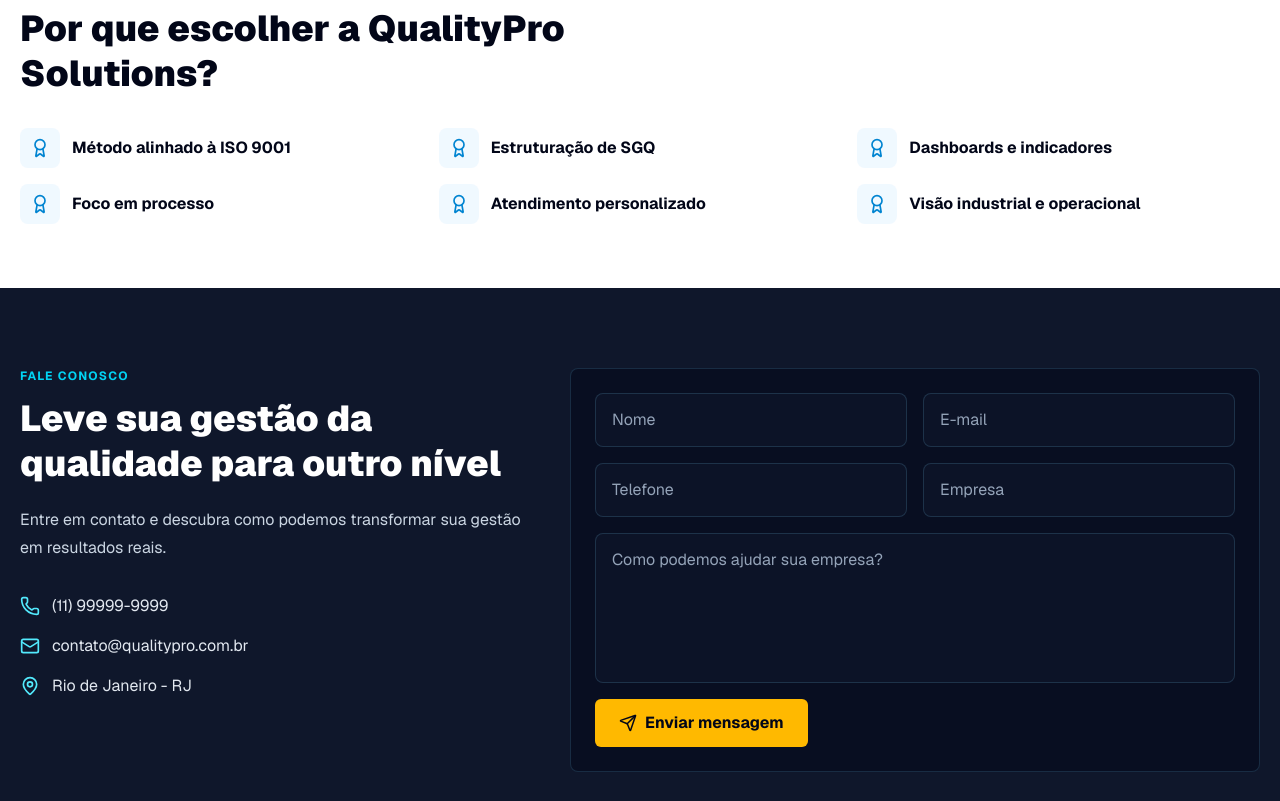
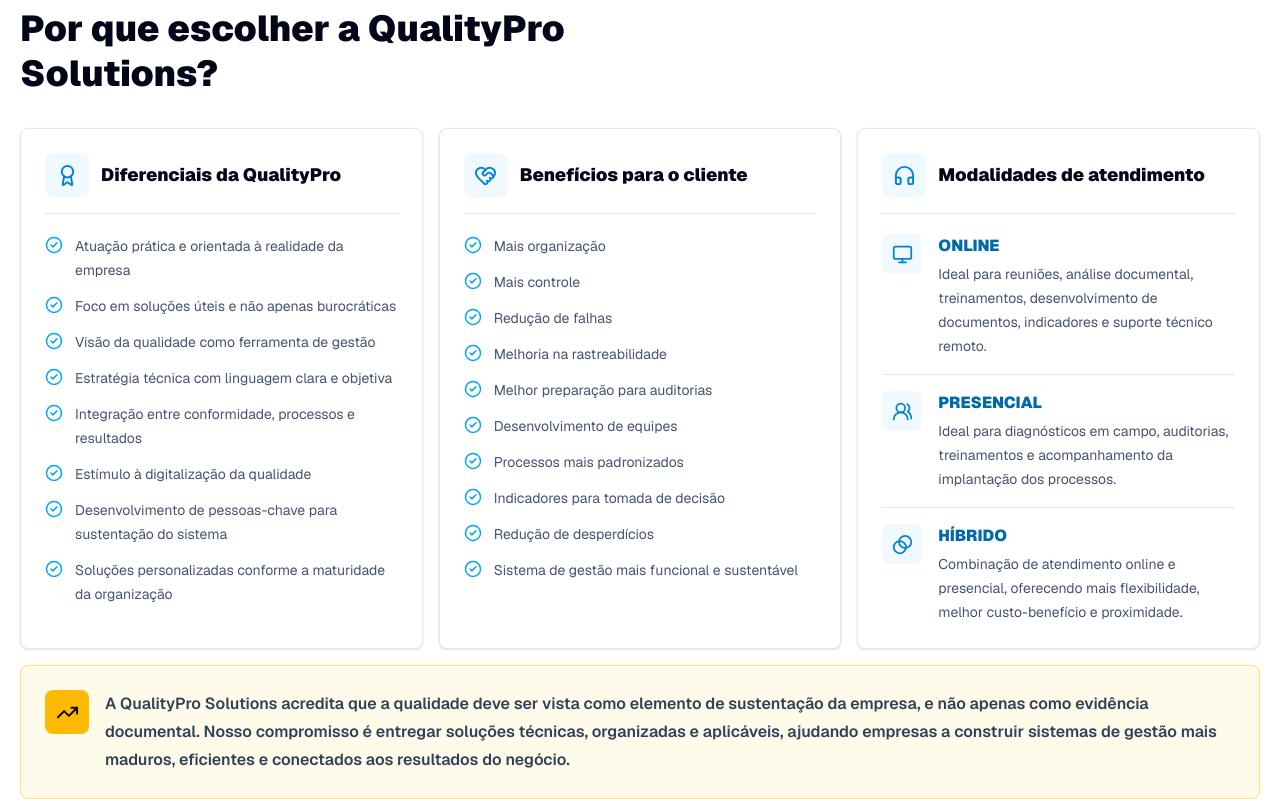
Before and after one commit to viniciusrst01-boop/qualitypro-site, a Next.js app: page / in a window 1280 px wide. Shown: the part 4860-5661 px from the top of the page. Built offline with nearby package versions, Linux system fonts and the light colour scheme.

Commit message:
diferenciais

```diff
--- a/src/app/page.tsx
+++ b/src/app/page.tsx
@@ -6,8 +6,12 @@
   Building2,
   CheckCircle2,
   ClipboardCheck,
+  Blend,
+  Headphones,
+  HeartHandshake,
   Mail,
   MapPin,
+  Monitor,
   Phone,
   Presentation,
   SearchCheck,
@@ -16,6 +20,7 @@
   Target,
   TrendingUp,
   Truck,
+  UsersRound,
   Workflow,
 } from "lucide-react";
 import DashboardChart from "@/components/DashboardChart";
@@ -78,12 +83,45 @@
 ];
 
 const differentials = [
-  "Método alinhado à ISO 9001",
-  "Estruturação de SGQ",
-  "Dashboards e indicadores",
-  "Foco em processo",
-  "Atendimento personalizado",
-  "Visão industrial e operacional",
+  "Atuação prática e orientada à realidade da empresa",
+  "Foco em soluções úteis e não apenas burocráticas",
+  "Visão da qualidade como ferramenta de gestão",
+  "Estratégia técnica com linguagem clara e objetiva",
+  "Integração entre conformidade, processos e resultados",
+  "Estímulo à digitalização da qualidade",
+  "Desenvolvimento de pessoas-chave para sustentação do sistema",
+  "Soluções personalizadas conforme a maturidade da organização",
+];
+
+const clientBenefits = [
+  "Mais organização",
+  "Mais controle",
+  "Redução de falhas",
+  "Melhoria na rastreabilidade",
+  "Melhor preparação para auditorias",
+  "Desenvolvimento de equipes",
+  "Processos mais padronizados",
+  "Indicadores para tomada de decisão",
+  "Redução de desperdícios",
+  "Sistema de gestão mais funcional e sustentável",
+];
+
+const serviceModes = [
+  {
+    title: "Online",
+    text: "Ideal para reuniões, análise documental, treinamentos, desenvolvimento de documentos, indicadores e suporte técnico remoto.",
+    icon: Monitor,
+  },
+  {
+    title: "Presencial",
+    text: "Ideal para diagnósticos em campo, auditorias, treinamentos e acompanhamento da implantação dos processos.",
+    icon: UsersRound,
+  },
+  {
+    title: "Híbrido",
+    text: "Combinação de atendimento online e presencial, oferecendo mais flexibilidade, melhor custo-benefício e proximidade.",
+    icon: Blend,
+  },
 ];
 
 const workSteps = [
@@ -515,21 +553,114 @@
         </div>
       </section>
 
-      <section className="bg-white py-14 text-slate-950 sm:py-16">
+      <section
+        id="diferenciais"
+        className="bg-white py-14 text-slate-950 sm:py-16"
+      >
         <div className="mx-auto max-w-7xl px-4 sm:px-5">
           <SectionTitle
             eyebrow="Diferenciais"
             title="Por que escolher a QualityPro Solutions?"
           />
-          <div className="mt-8 grid gap-4 sm:grid-cols-2 lg:grid-cols-3">
-            {differentials.map((item) => (
-              <p key={item} className="flex items-center gap-3 font-bold">
-                <span className="grid h-10 w-10 place-items-center rounded-lg bg-sky-50 text-sky-600">
-                  <Award size={20} />
+
+          <div className="mt-8 grid items-stretch gap-4 lg:grid-cols-3">
+            <article className="rounded-lg border border-slate-200 bg-white p-5 shadow-sm sm:p-6">
+              <div className="flex items-center gap-3 border-b border-slate-200 pb-4">
+                <span className="grid h-11 w-11 shrink-0 place-items-center rounded-lg bg-sky-50 text-sky-600">
+                  <Award size={23} />
                 </span>
-                {item}
-              </p>
-            ))}
+                <h3 className="text-lg font-black">
+                  Diferenciais da QualityPro
+                </h3>
+              </div>
+              <div className="mt-5 grid gap-3">
+                {differentials.map((item) => (
+                  <p
+                    key={item}
+                    className="flex items-start gap-3 text-sm leading-6 text-slate-600"
+                  >
+                    <CheckCircle2
+                      className="mt-0.5 shrink-0 text-sky-500"
+                      size={18}
+                    />
+                    {item}
+                  </p>
+                ))}
+              </div>
+            </article>
+
+            <article className="rounded-lg border border-slate-200 bg-white p-5 shadow-sm sm:p-6">
+              <div className="flex items-center gap-3 border-b border-slate-200 pb-4">
+                <span className="grid h-11 w-11 shrink-0 place-items-center rounded-lg bg-sky-50 text-sky-600">
+                  <HeartHandshake size={23} />
+                </span>
+                <h3 className="text-lg font-black">
+                  Benefícios para o cliente
+                </h3>
+              </div>
+              <div className="mt-5 grid gap-3">
+                {clientBenefits.map((benefit) => (
+                  <p
+                    key={benefit}
+                    className="flex items-start gap-3 text-sm leading-6 text-slate-600"
+                  >
+                    <CheckCircle2
+                      className="mt-0.5 shrink-0 text-sky-500"
+                      size={18}
+                    />
+                    {benefit}
+                  </p>
+                ))}
+              </div>
+            </article>
+
+            <article className="rounded-lg border border-slate-200 bg-white p-5 shadow-sm sm:p-6">
+              <div className="flex items-center gap-3 border-b border-slate-200 pb-4">
+                <span className="grid h-11 w-11 shrink-0 place-items-center rounded-lg bg-sky-50 text-sky-600">
+                  <Headphones size={23} />
+                </span>
+                <h3 className="text-lg font-black">
+                  Modalidades de atendimento
+                </h3>
+              </div>
+              <div className="mt-5 divide-y divide-slate-200">
+                {serviceModes.map((mode) => {
+                  const Icon = mode.icon;
+                  return (
+                    <div
+                      key={mode.title}
+                      className="flex items-start gap-4 py-4 first:pt-0 last:pb-0"
+                    >
+                      <span className="grid h-10 w-10 shrink-0 place-items-center rounded-lg bg-sky-50 text-sky-600">
+                        <Icon size={21} />
+                      </span>
+                      <div>
+                        <h4 className="font-black uppercase text-sky-700">
+                          {mode.title}
+                        </h4>
+                        <p className="mt-1 text-sm leading-6 text-slate-600">
+                          {mode.text}
+                        </p>
+                      </div>
+                    </div>
+                  );
+                })}
+              </div>
+            </article>
+          </div>
+
+          <div className="mt-4 flex items-start gap-4 rounded-lg border border-amber-300/60 bg-amber-50 p-5 sm:p-6">
+            <span className="grid h-11 w-11 shrink-0 place-items-center rounded-lg bg-amber-400 text-slate-950">
+              <TrendingUp size={23} />
+            </span>
+            <p className="text-sm font-semibold leading-7 text-slate-700 sm:text-base">
+              A QualityPro Solutions acredita que a qualidade deve ser vista
+              como elemento de sustentação da empresa, e não apenas como
+              evidência documental. Nosso compromisso é entregar soluções
+              técnicas, organizadas e aplicáveis, ajudando empresas a construir
+              sistemas de gestão mais maduros, eficientes e conectados aos
+              resultados do negócio.
+            </p>
           </div>
         </div>
       </section>
```
